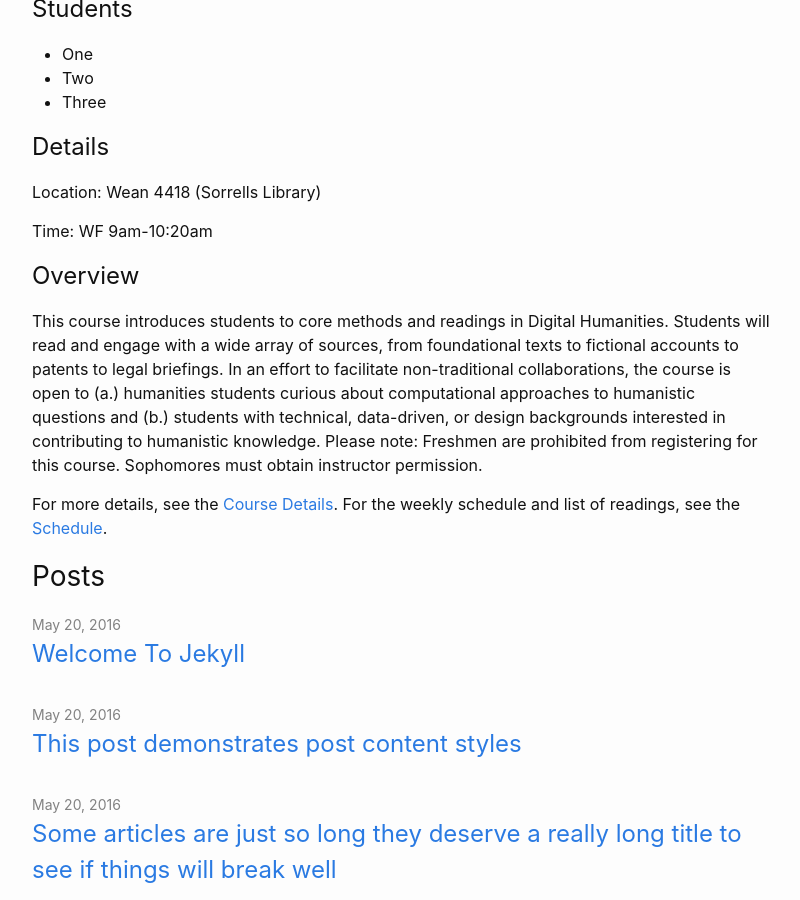
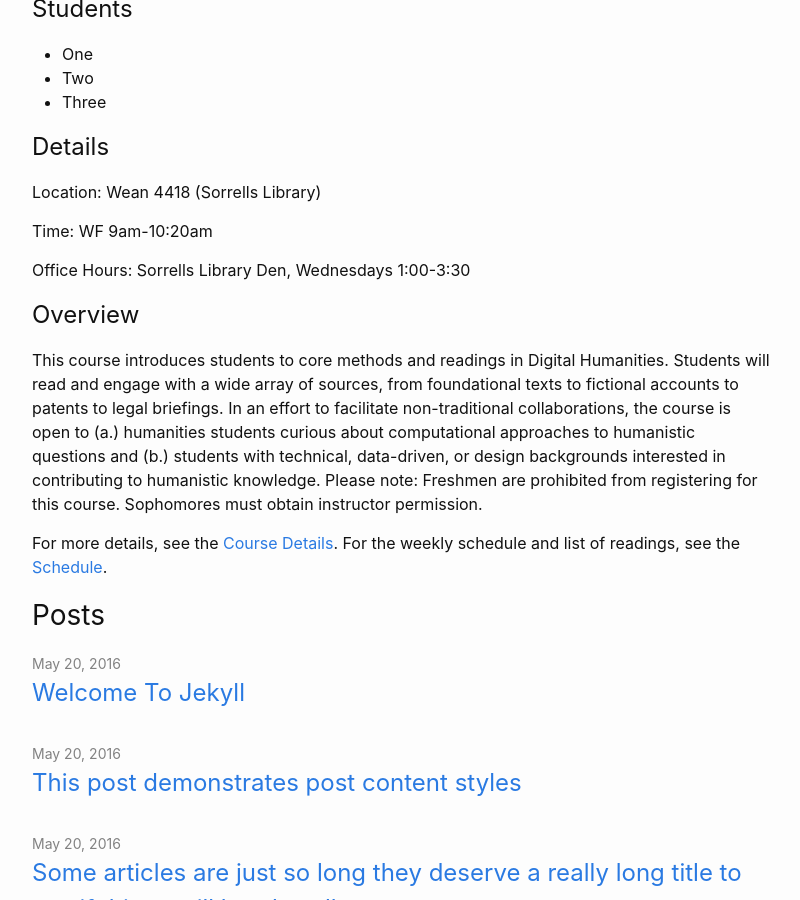
Before and after one commit to scottbot/IntroDH2020, a Jekyll site: the page built from index.md, in a window 1280 px wide and 900 px high, scrolled down 371 px. Shown: the whole window, without its empty margins (238-1038 px from the left). Built offline with Jekyll 4.4.1, drawn with Linux system fonts in a browser that asks for light colours.

Commit message:
office hours

```diff
--- a/index.md
+++ b/index.md
@@ -28,6 +28,8 @@ Location: Wean 4418 (Sorrells Library)
 
 Time: WF 9am-10:20am
 
+Office Hours: Sorrells Library Den, Wednesdays 1:00-3:30
+
 ## Overview
 This course introduces students to core methods and readings in Digital Humanities. Students will read and engage with a wide array of sources, from foundational texts to fictional accounts to patents to legal briefings. In an effort to facilitate non-traditional collaborations, the course is open to (a.) humanities students curious about computational approaches to humanistic questions and (b.) students with technical, data-driven, or design backgrounds interested in contributing to humanistic knowledge. Please note: Freshmen are prohibited from registering for this course. Sophomores must obtain instructor permission.
 
```
